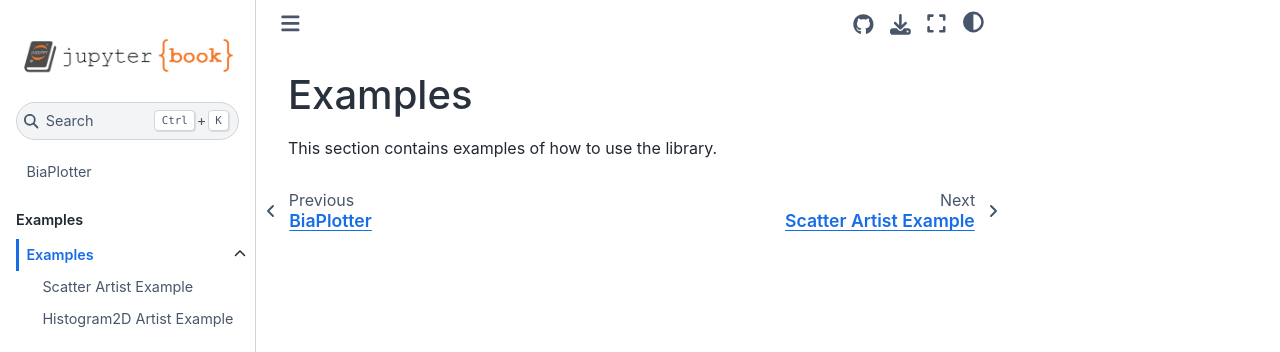
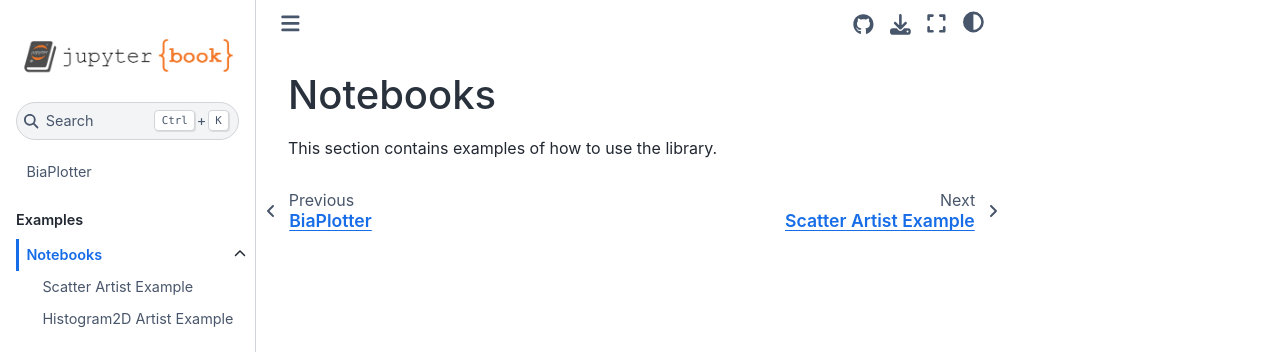
Before and after one commit to BiAPoL/biaplotter, a Jupyter Book: the page built from docs/examples_intro.md, in a window 1280 px wide. Shown: the top 352 px of the page. Built offline with Jupyter Book 1.0.4 settings and Sphinx 7.4.7 and the Sphinx Book theme 1.1.4, drawn with Linux system fonts in a browser that asks for light colours; pages that are not in the unit, such as notebooks, are missing from menus.

Commit message:
Update examples_intro.md

```diff
--- a/docs/examples_intro.md
+++ b/docs/examples_intro.md
@@ -1,3 +1,3 @@
-# Examples
+# Notebooks
 
 This section contains examples of how to use the library.
```
